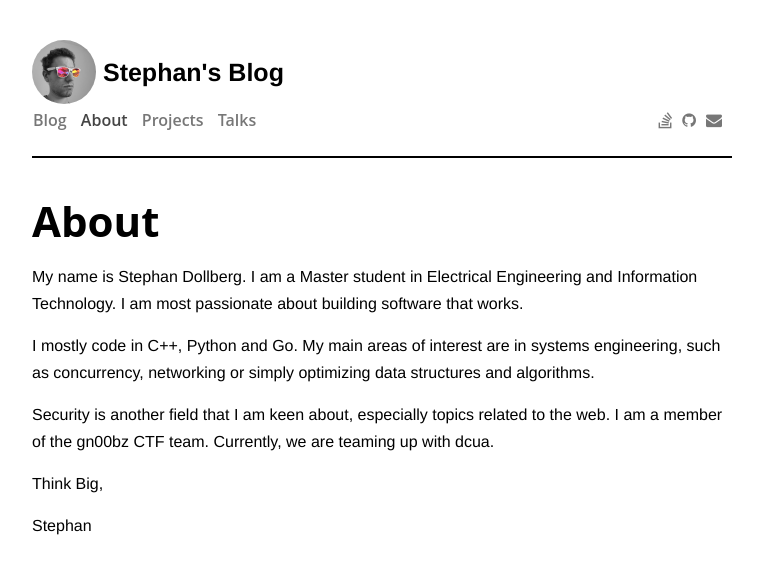
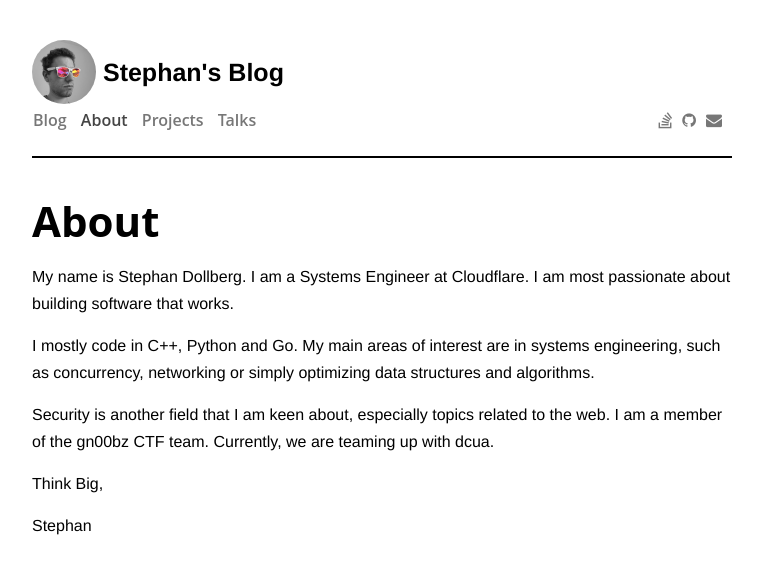
Before and after one commit to StephanDollberg/stephandollberg.github.io, a Jekyll site: the page built from about.md, in a window 1280 px wide. Shown: the top 574 px of the page, without its empty margins (258-1021 px from the left). Built offline with Jekyll 4.4.1, drawn with Linux system fonts in a browser that asks for light colours.

Commit message:
updated about me

```diff
--- a/about.md
+++ b/about.md
@@ -6,7 +6,7 @@ comments: false
 author_footer: false
 ---
 
-My name is Stephan Dollberg. I am a Master student in Electrical Engineering and Information Technology. I am most passionate about building software that works.
+My name is Stephan Dollberg. I am a Systems Engineer at Cloudflare. I am most passionate about building software that works.
 
 I mostly code in C++, Python and Go. My main areas of interest are in systems engineering, such as concurrency, networking or simply optimizing data structures and algorithms.
 
```
